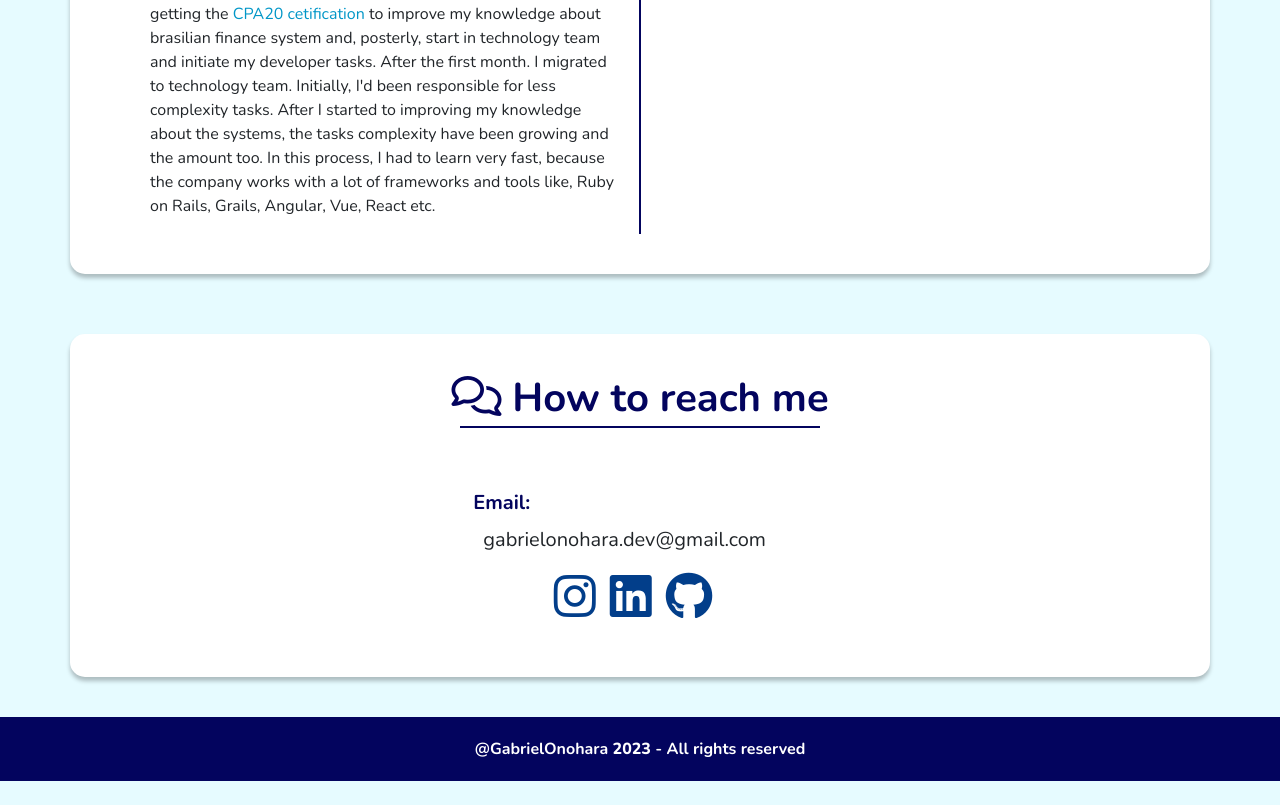
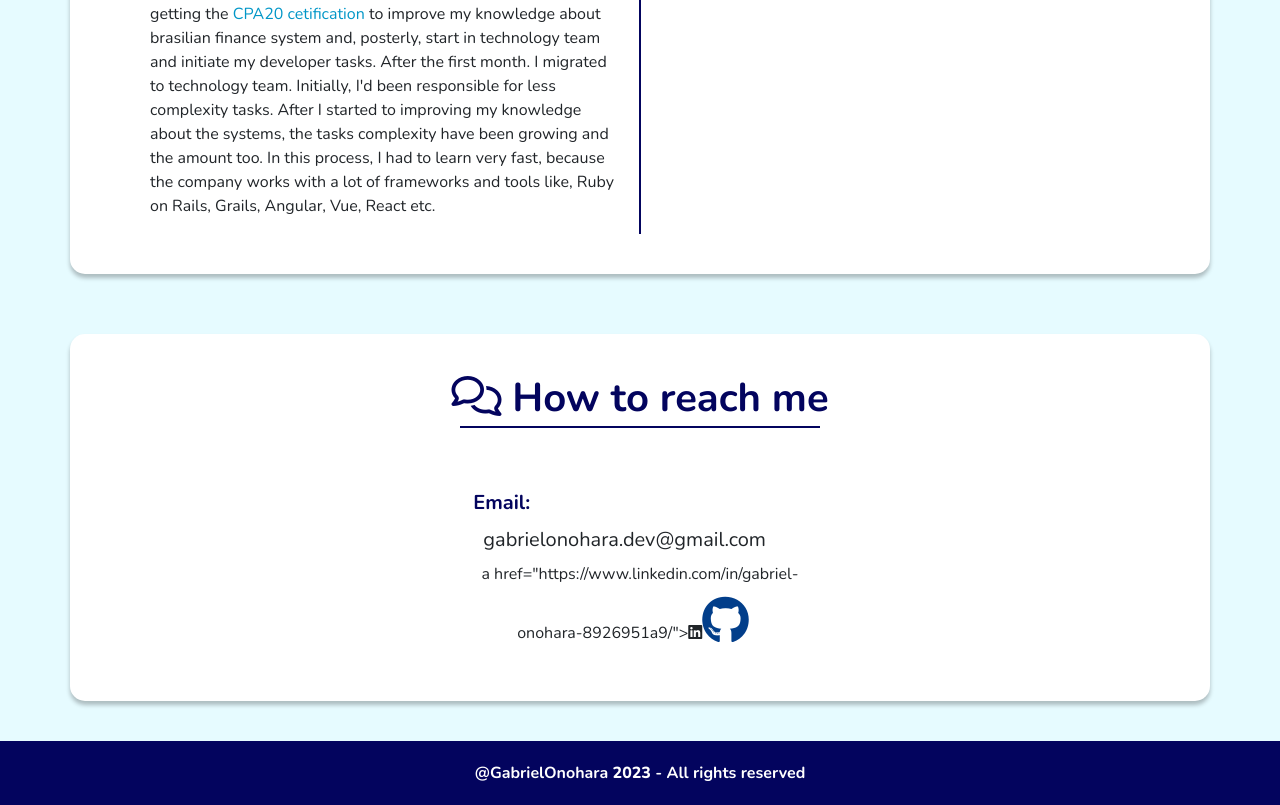
Before and after one commit to GabrielOnohara/GabrielOnohara.github.io, a plain HTML site: page index.html in a window 1280 px wide. Shown: the part 1835-2640 px from the top of the page. Before the commit the page ends 2616 px from the top, so only its background shows below. Drawn offline with nearby package versions, Linux system fonts and the light colour scheme.

Commit message:
retirando icone insta

```diff
--- a/index.html
+++ b/index.html
@@ -326,7 +326,7 @@
                 <!-- <li><span>Phone:</span><h5> +55 (11)96975-1551</h5></li> -->
                 <li></li>
                 <li><span>Email:</span><h5> gabrielonohara.dev@gmail.com</h5></li>
-                <li><a href="https://www.instagram.com/ga.onohara/"><i class="fab fa-instagram"></i></a><a href="https://www.linkedin.com/in/gabriel-onohara-8926951a9/"><i class="fab fa-linkedin"></i></a><a href="https://github.com/GabrielOnohara/"><i class="fab fa-github"></i></a></li>
+                <li>a href="https://www.linkedin.com/in/gabriel-onohara-8926951a9/"><i class="fab fa-linkedin"></i></a><a href="https://github.com/GabrielOnohara/"><i class="fab fa-github"></i></a></li>
             </ul>
           </div>
         </div>
```
